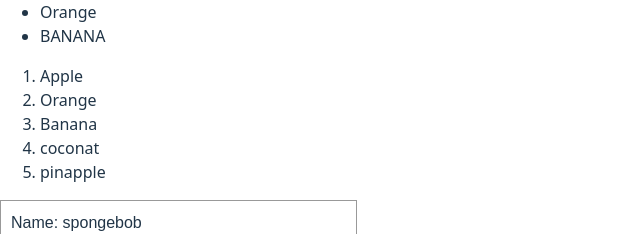
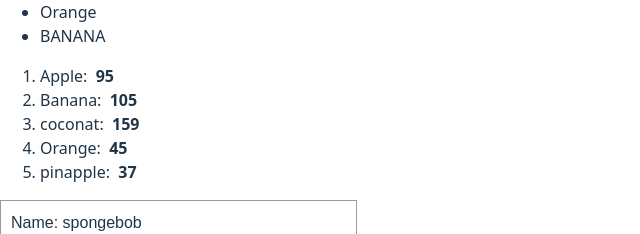
Before and after one commit to Josiane05/my-react-app2, a React (Vite) app: page / in a window 1280 px wide. Shown: the part 882-1116 px from the top of the page, without its empty margins (0-640 px from the left). Built offline with nearby package versions, Linux system fonts and the light colour scheme.

Commit message:
convert an array of string into array of object and sort method

```diff
--- a/src/List.jsx
+++ b/src/List.jsx
@@ -1,8 +1,17 @@
 
 function List(){
 
-    const fruits = ["Apple", "Orange", "Banana", "coconat", "pinapple"];
-    const listItems = fruits.map(fruit => <li>{fruit}</li>);
+    const fruits = [{id: 1, name:"Apple", calories: 95},
+                    {id: 2, name:"Orange", calories: 45},
+                    {id: 3, name:"Banana", calories: 105},
+                    {id: 4, name:"coconat", calories: 159},
+                    {id: 5, name:"pinapple", calories: 37}];
+
+    fruits.sort((a, b) => a.name.localeCompare(b.name));
+
+    const listItems = fruits.map(fruit => <li key={fruit.id}>
+                                             {fruit.name}: &nbsp;
+                                             <b>{fruit.calories}</b></li>);
 
     return(<ol>{listItems}</ol>);
 }
```
